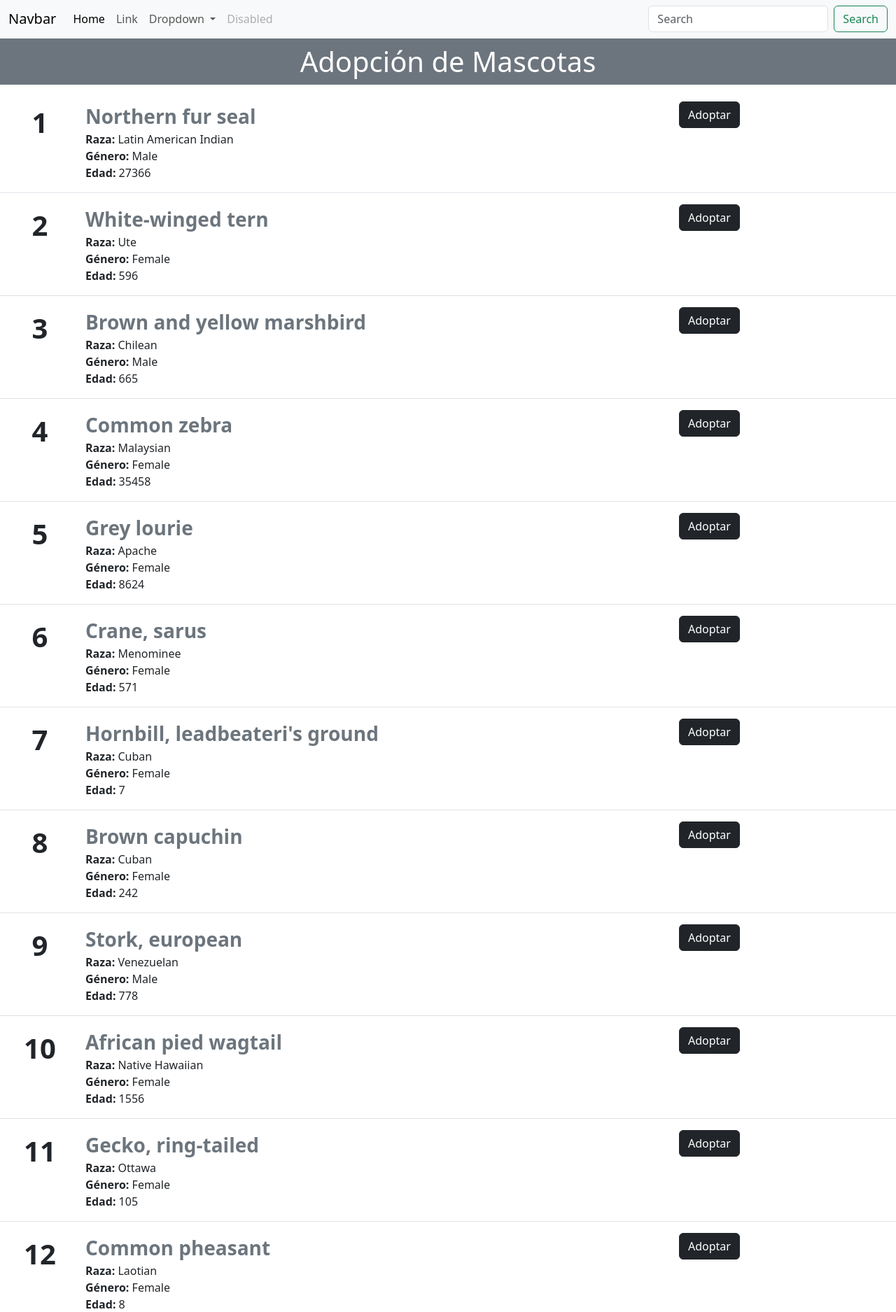
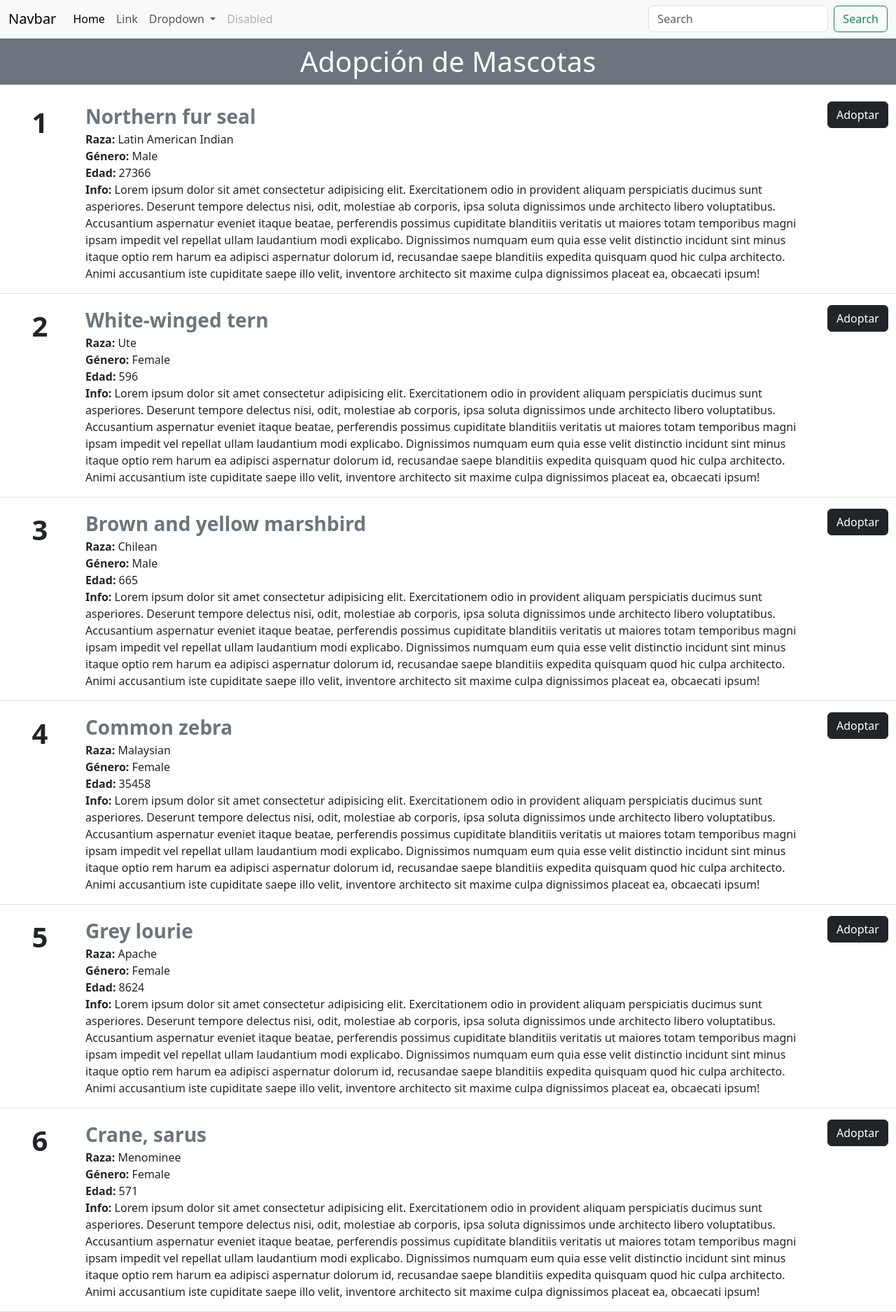
Before and after one commit to JhomaroGC/pet-info-website, a Flask app: page / in a window 1280 px wide. Shown: the part 203-2078 px from the top of the page at 70% size. Run offline with Flask 3, Linux system fonts and the light colour scheme.

```diff
--- a/templates/index.html
+++ b/templates/index.html
@@ -20,7 +20,9 @@
       Adopción de Mascotas
     </h1>
 
-    {%for d in data%} {%include 'petItem.html' %} {%endfor%}
+    {%for d in data%}
+        {%include 'petItem.html' %}
+    {%endfor%}
 
     <div class="text-center">
       <button type="button" class="btn btn-dark mt-5">Contáctanos</button>
--- a/templates/petItem.html
+++ b/templates/petItem.html
@@ -3,12 +3,28 @@
     <div class="col-1 align-text-middle fs-1 text-center">
       <div><b> {{d['id']}}</b></div>
     </div>
-    <div class="col-8">
+    <div class="col-10">
       <div class="fs-3 text-secondary"><b> {{d['name']}}</b></div>
       <div><b>Raza:</b> {{d['race']}}</div>
       <div><b>Género:</b> {{d['genre']}}</div>
       <div><b>Edad:</b> {{d['age']}}</div>
+      <div>
+        <b>Info: </b>Lorem ipsum dolor sit amet consectetur adipisicing elit.
+        Exercitationem odio in provident aliquam perspiciatis ducimus sunt
+        asperiores. Deserunt tempore delectus nisi, odit, molestiae ab corporis,
+        ipsa soluta dignissimos unde architecto libero voluptatibus. Accusantium
+        aspernatur eveniet itaque beatae, perferendis possimus cupiditate
+        blanditiis veritatis ut maiores totam temporibus magni ipsam impedit vel
+        repellat ullam laudantium modi explicabo. Dignissimos numquam eum quia
+        esse velit distinctio incidunt sint minus itaque optio rem harum ea
+        adipisci aspernatur dolorum id, recusandae saepe blanditiis expedita
+        quisquam quod hic culpa architecto. Animi accusantium iste cupiditate
+        saepe illo velit, inventore architecto sit maxime culpa dignissimos
+        placeat ea, obcaecati ipsum!
+      </div>
     </div>
-    <div class="col-3 align-bottom"><button class="btn btn-dark">Adoptar</button></div>
+    <div class="col-1 align-bottom">
+      <button class="btn btn-dark">Adoptar</button>
+    </div>
   </div>
 </div>
```
